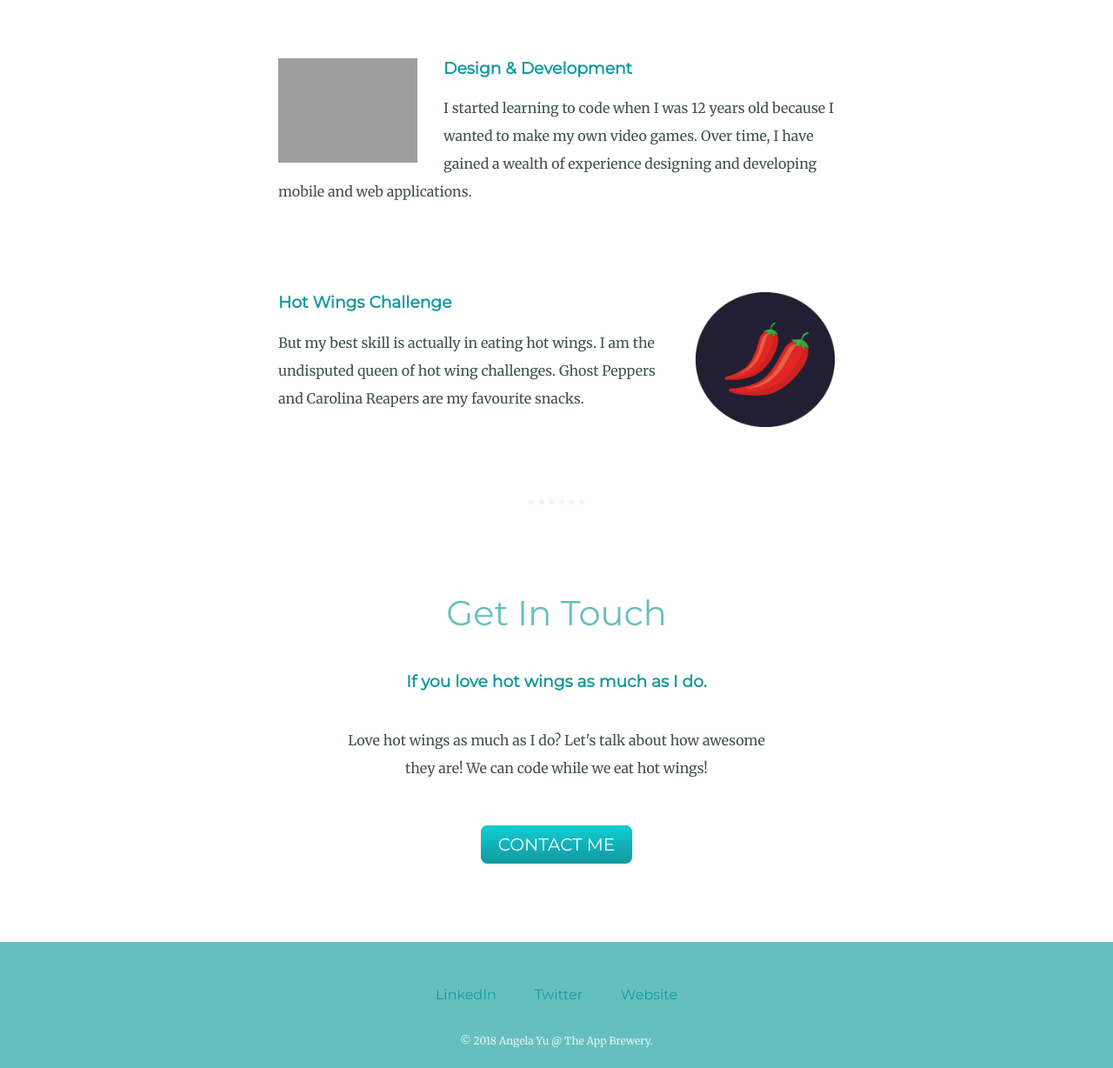
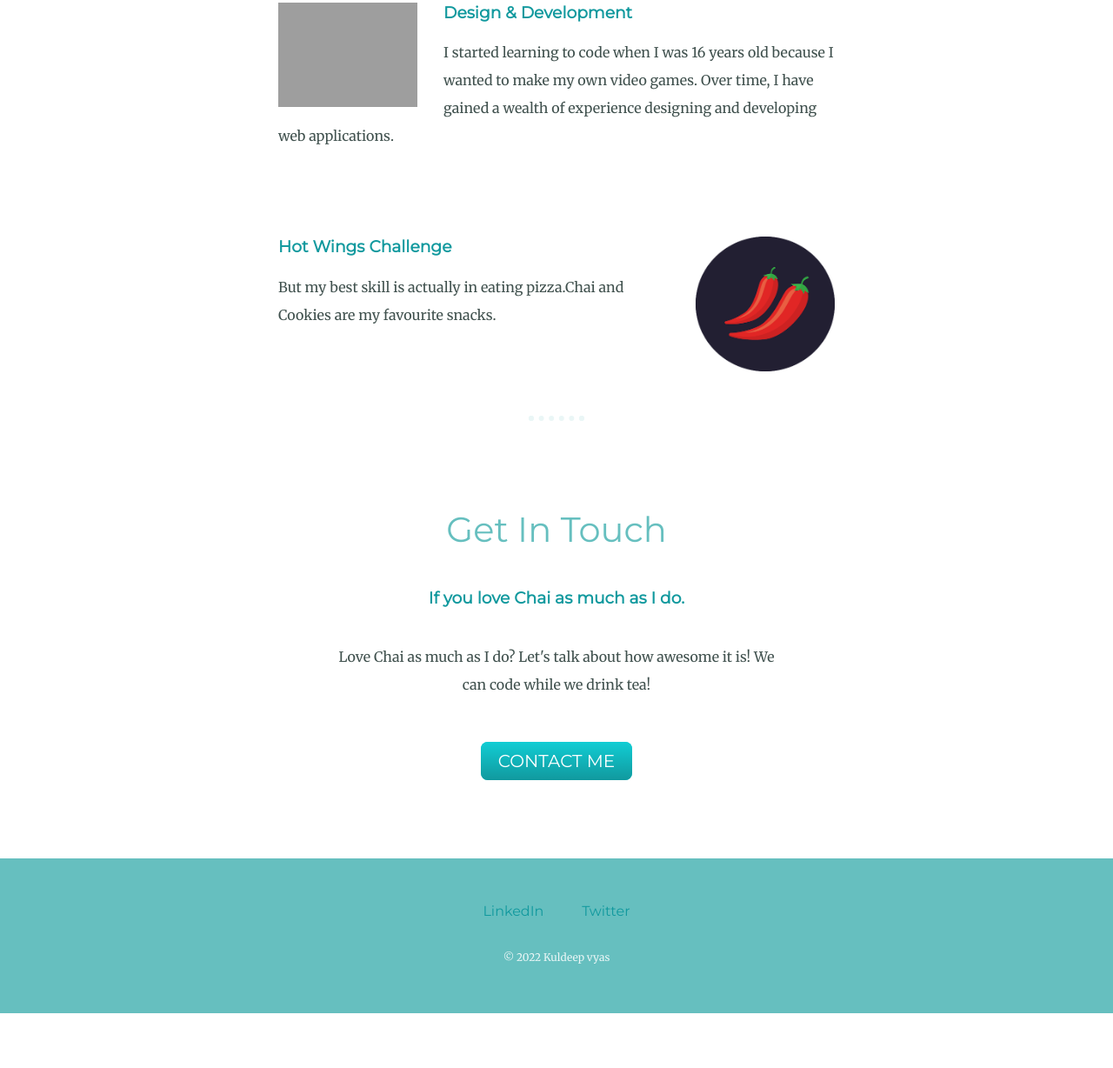
Before and after one commit to kuldeepvyass/aboutme, a plain HTML site: page index.html in a window 1280 px wide. Shown: the part 1572-2800 px from the top of the page at 87% size. After the commit the page ends 2737 px from the top, so only its background shows below. Drawn offline with Linux system fonts and the light colour scheme; grey boxes are pictures that could not be loaded.

Commit message:
Update index.html

```diff
--- a/index.html
+++ b/index.html
@@ -3,7 +3,7 @@
 
 <head>
   <meta charset="utf-8">
-  <title>Angela Yu</title>
+  <title>Kuldeep vyas</title>
   <link rel="stylesheet" href="css/styles.css">
   <link href="https://fonts.googleapis.com/css?family=Merriweather|Montserrat|Sacramento" rel="stylesheet">
   <link rel="icon" href="favicon.ico">
@@ -13,7 +13,7 @@
   <div class="top-container">
     <img class="top-cloud" src="images/cloud.png" alt="cloud">
     <div class="title-text">
-      <h1>I'm Angela.</h1>
+      <h1>I'm Kuldeep Vyas.</h1>
       <h2>a <span class="pro">pro</span>grammer.</h2>
     </div>
     <img class="bottom-cloud" src="images/cloud.png" alt="cloud">
@@ -24,7 +24,7 @@
     <div class="profile">
       <img src="images/angela.png" alt="angela-profile-img">
       <h2>Hello.</h2>
-      <p class="intro">I am an iOS and Web Developer. I'm the founder and CTO of The App Brewery. I ❤️ coffee and brew my own beers.</p>
+      <p class="intro">I am a Web Developer. I'm a lerner. I ❤️ tea .</p>
     </div>
     <hr>
     <div class="skills">
@@ -33,32 +33,32 @@
         <img class="code-img" src="https://media.giphy.com/media/3p50WGyUqeU5W/giphy.gif" alt="code-img">
 
         <h3>Design & Development</h3>
-        <p>I started learning to code when I was 12 years old because I wanted to make my own video games. Over time, I have gained a wealth of experience designing and developing mobile and web applications.</p>
+        <p>I started learning to code when I was 16 years old because I wanted to make my own video games. Over time, I have gained a wealth of experience designing and developing  web applications.</p>
 
       </div>
       <div class="skill-row">
         <img class="chilli-img" src="images/chillies.png" alt="chillies-img">
 
         <h3>Hot Wings Challenge</h3>
-        <p>But my best skill is actually in eating hot wings. I am the undisputed queen of hot wing challenges. Ghost Peppers and Carolina Reapers are my favourite snacks.</p>
+        <p>But my best skill is actually in eating pizza.Chai and Cookies are my favourite snacks.</p>
 
       </div>
     </div>
     <hr>
     <div class="contact-me">
       <h2>Get In Touch</h2>
-      <h3>If you love hot wings as much as I do.</h3>
-      <p class="contact-message">Love hot wings as much as I do? Let's talk about how awesome they are! We can code while we eat hot wings!</p>
-      <a class="btn" href="mailto:ilove@hotwings.com">CONTACT ME</a>
+      <h3>If you love Chai as much as I do.</h3>
+      <p class="contact-message">Love Chai as much as I do? Let's talk about how awesome it is! We can code while we drink tea!</p>
+      <a class="btn" href="mailto:vyask519@gmail.com">CONTACT ME</a>
     </div>
   </div>
 
 
   <div class="bottom-container">
-    <a class="footer-link" href="https://www.linkedin.com/in/angela-yu-963a584b/">LinkedIn</a>
-    <a class="footer-link" href="https://twitter.com/yu_angela">Twitter</a>
-    <a class="footer-link" href="https://www.appbrewery.co/">Website</a>
-    <p class="copyright">© 2018 Angela Yu @ The App Brewery.</p>
+    <a class="footer-link" href="https://www.linkedin.com/in/kuldeep-vyas-0367311b5/">LinkedIn</a>
+    <a class="footer-link" href="https://twitter.com/@kdvyass">Twitter</a>
+
+    <p class="copyright">© 2022 Kuldeep vyas</p>
   </div>
 </body>
 
```
